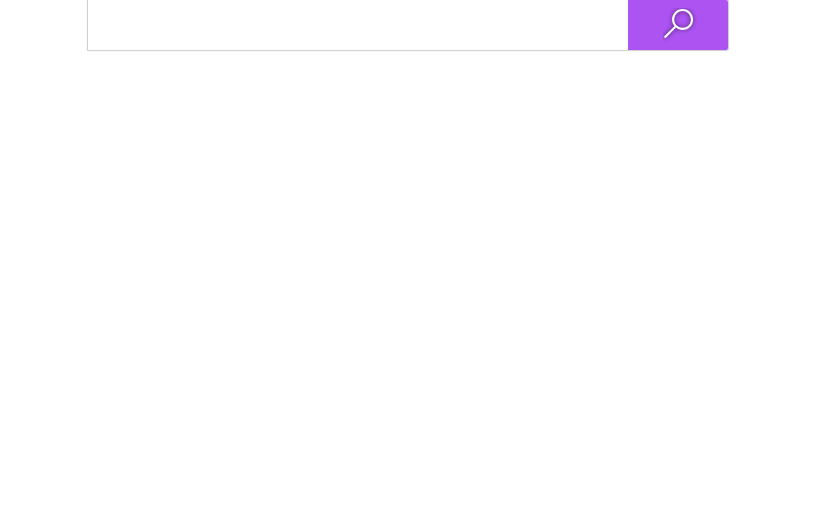
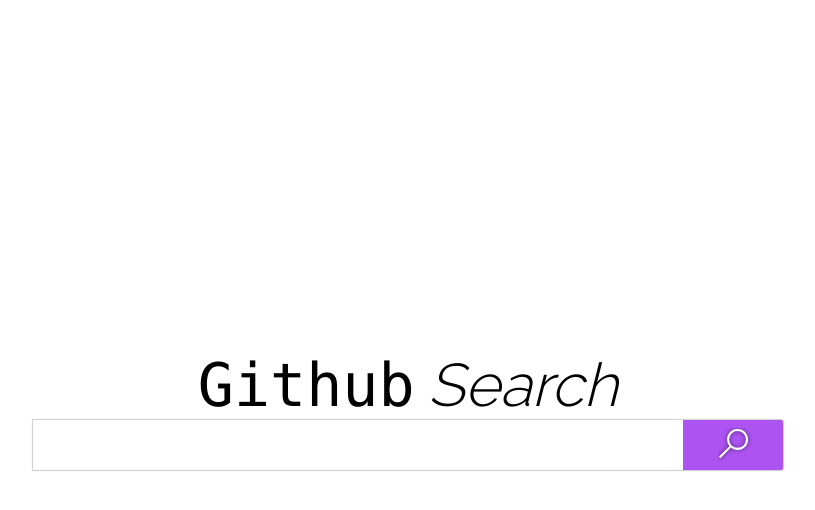
Before and after one commit to nicolascine/github-search, a React (Create React App) app: page / in a window 1280 px wide. Shown: the top 510 px of the page, without its empty margins (232-1047 px from the left). Built offline with nearby package versions, Linux system fonts and the light colour scheme.

Commit message:
feat: improve Input styles + new 'Logo' component

```diff
--- /dev/null
+++ b/src/common/Logo.tsx
@@ -0,0 +1,27 @@
+import React from "react";
+import styled from "styled-components";
+
+const LogoWrapper = styled.div`
+  font-size: 3.75em;
+  font-weight: 400;
+  font-family: Monaco, sans-serif;
+  color: black;
+  text-align: center;
+  max-width: 100%;
+  span {
+    font-family: Raleway, sans-serif;
+    font-weight: 200;
+    font-style: italic;
+    padding-left: 0.225em;
+  }
+`;
+
+const Logo: React.FC = () => {
+  return (
+    <LogoWrapper>
+      Github<span>Search</span>
+    </LogoWrapper>
+  );
+};
+
+export default Logo;
--- a/src/common/index.tsx
+++ b/src/common/index.tsx
@@ -1,3 +1,4 @@
-import SearchInput from "./search/SearchInput";
+import Input from "./search/Input";
+import Logo from "./Logo";
 
-export { SearchInput };
+export { Input, Logo };
--- a/src/common/search/SearchInput.tsx
+++ b/src/common/search/Input.tsx
@@ -1,14 +1,16 @@
 import React from "react";
 import styled from "styled-components";
 import Button from "./Button";
-const SearchInputWrapper = styled.div`
+
+const InputWrapper = styled.div`
   display: flex;
   -webkit-box-shadow: 0px 0px 1px 1px rgba(204, 204, 204, 1);
   -moz-box-shadow: 0px 0px 1px 1px rgba(204, 204, 204, 1);
   box-shadow: 0px 0px 1px 1px rgba(204, 204, 204, 1);
   border-radius: 0px 2px 2px 0px;
+  width: 100%;
   & > input {
-    width: 650px;
+    width: 100%;
     height: 50px;
     color: #5c5c5c;
     font-size: 20px;
@@ -29,15 +31,15 @@
   }
 `;
 
-const SearchInput: React.FC = () => {
+const Input: React.FC = () => {
   return (
-    <SearchInputWrapper>
+    <InputWrapper>
       <input className="search__input" type="text" />
       <div className="button__container">
         <Button />
       </div>
-    </SearchInputWrapper>
+    </InputWrapper>
   );
 };
 
-export default SearchInput;
+export default Input;
--- a/src/pages/home/index.tsx
+++ b/src/pages/home/index.tsx
@@ -1,21 +1,25 @@
 import React from "react";
-import { SearchInput } from "../../common";
+import { Input, Logo } from "../../common";
 import styled from "styled-components";
 
 const SearchContainer = styled.div`
   display: flex;
   align-items: center;
   justify-content: center;
-  & > .search__wraper {
-    max-width: 50%;
+  height: 100%;
+  & > div {
+    max-width: 750px;
+    width: 100%;
+    height: 100px;
   }
 `;
 
 const Home: React.FC = () => {
   return (
     <SearchContainer>
-      <div className="search__wraper">
-        <SearchInput />
+      <div>
+        <Logo />
+        <Input />
       </div>
     </SearchContainer>
   );
--- a/src/pages/results/index.tsx
+++ b/src/pages/results/index.tsx
@@ -1,10 +1,10 @@
 import React from "react";
-import { SearchInput } from "../../common";
+import { Input } from "../../common";
 
 const Results: React.FC = () => {
   return (
     <div className="layout" style={{ maxWidth: "750px", padding: "1em" }}>
-      <SearchInput />
+      <Input />
     </div>
   );
 };
--- a/src/styles/index.scss
+++ b/src/styles/index.scss
@@ -6,4 +6,9 @@
   font-family: "Raleway", sans-serif;
   -webkit-font-smoothing: antialiased;
   -moz-osx-font-smoothing: grayscale;
+  height: 100%;
 }
+
+#root {
+  height: 100vh;
+}
```
